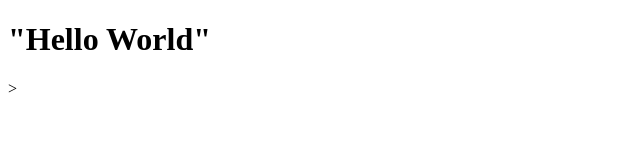
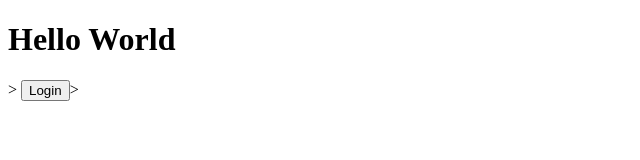
Before and after one commit to MANASCREATIONS/GITHUB_LEARNING, a plain HTML site: page index.html in a window 1280 px wide. Shown: the whole page, without its empty margins (0-640 px from the left). Drawn offline with Linux system fonts and the light colour scheme.

Commit message:
Added index.js

```diff
--- a/index.html
+++ b/index.html
@@ -1,10 +1,12 @@
 <!DOCTYPE html>
 <html lang="eng">
 <head>
+    <meta charset="UTF=8">
     <meta name="viewport" content="width=device-width, initial-scale=1.0">
-    <title>Document</title>
+    <title>Git and Git Hub</title>
 </head>
 <body>
-    <h1>"Hello World"</h1>>
+    <h1>Hello World</h1>>
+    <button>Login</button>>
 </body>
 </html>
--- /dev/null
+++ b/index.js
@@ -0,0 +1 @@
+console.log("Hello World")
```
